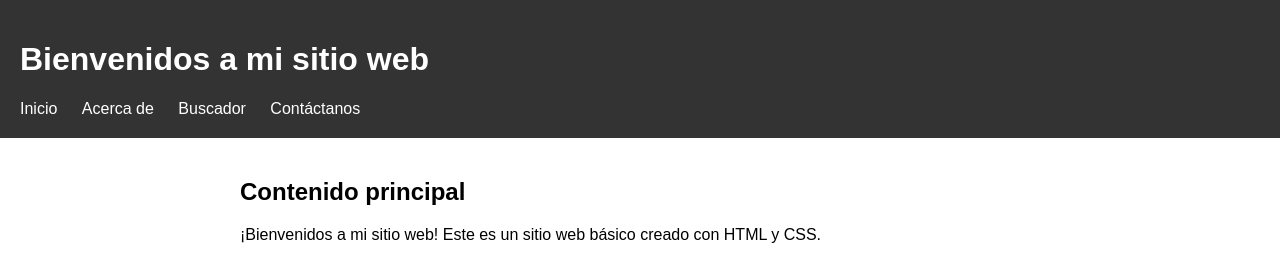
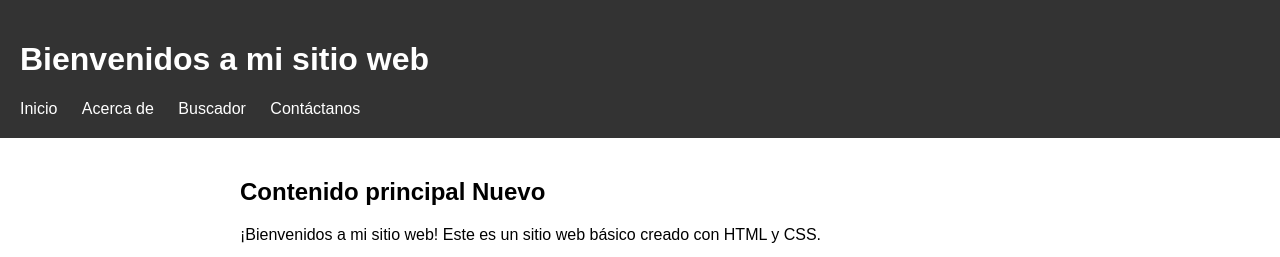
Before and after one commit to CMZalazar/BeautifulCreativeAI, a plain HTML site: page index.html in a window 1280 px wide. Shown: the top 257 px of the page. Drawn offline with Linux system fonts and the light colour scheme; grey boxes are pictures that could not be loaded.

Commit message:
Update index.html

```diff
--- a/index.html
+++ b/index.html
@@ -130,7 +130,7 @@
     </header>
 
     <main>
-      <h2>Contenido principal</h2>
+      <h2>Contenido principal Nuevo</h2>
 	  <p>¡Bienvenidos a mi sitio web! Este es un sitio web básico creado con HTML y CSS.</p>
 
 	  <!-- Esta forma de implementar un video no desencadena los eventos de video de GA4. -->
```
